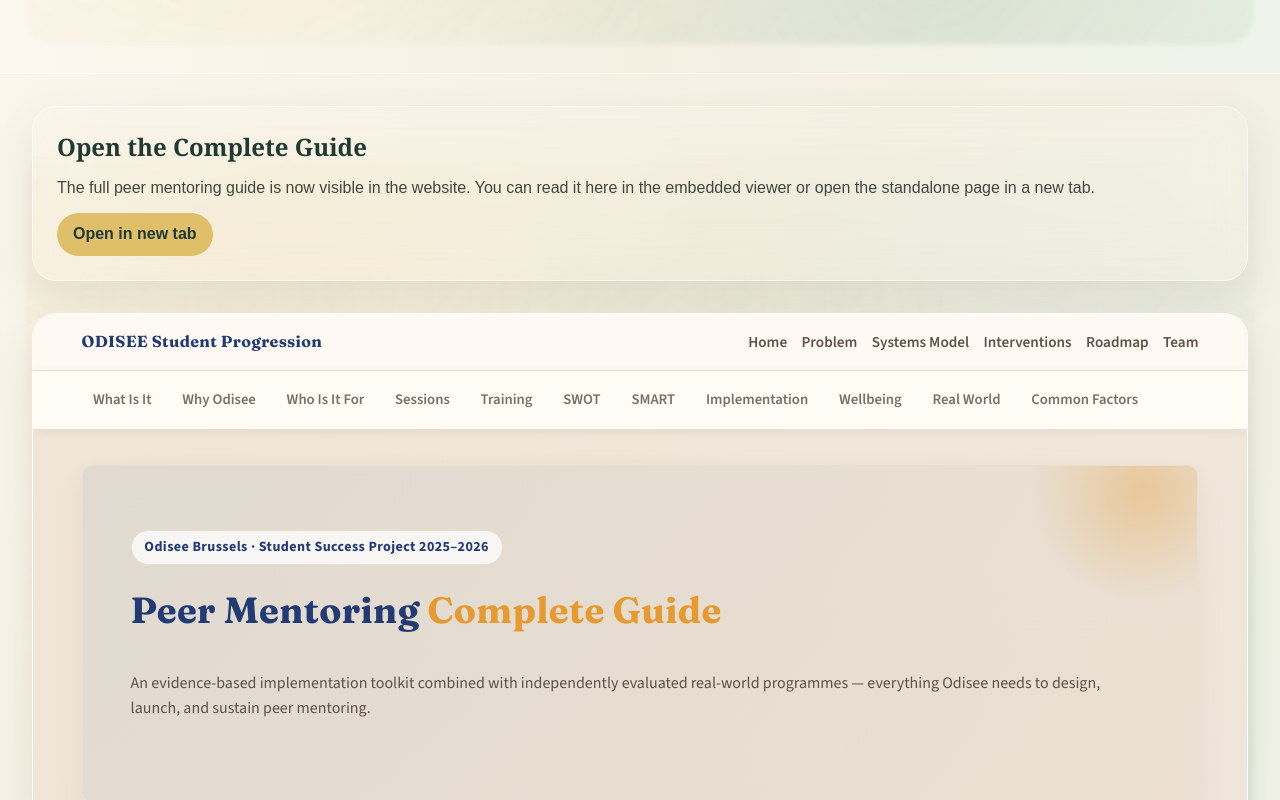
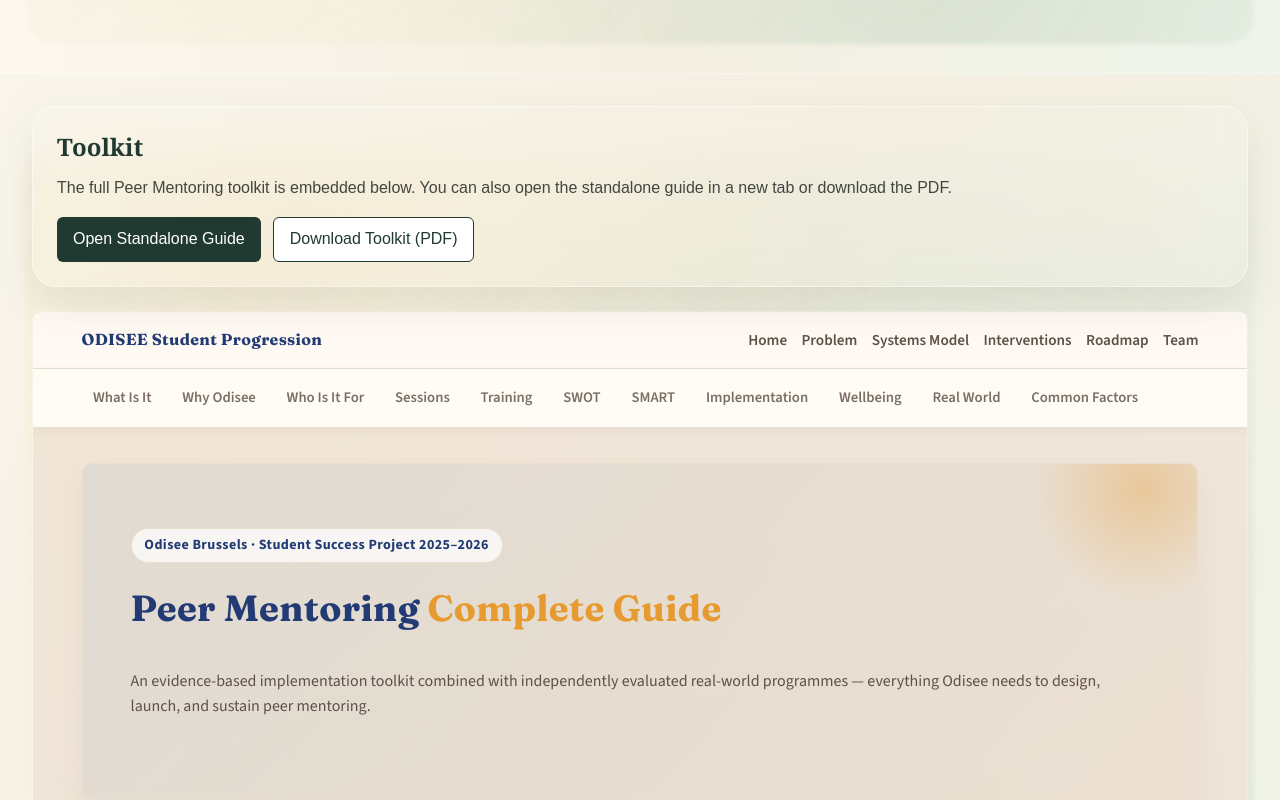
Before and after one commit to ChithraRaniJayaraman/odisee-student-progression, a React (Vite) app: page /#/peer-mentoring-toolkit in a window 1280 px wide. Shown: the part 440-1240 px from the top of the page. Built offline with nearby package versions, Linux system fonts and the light colour scheme.

Commit message:
Embed Peer Mentoring guide and add PDF download link (update only PeerMentoring.jsx)

```diff
--- a/src/pages/PeerMentoring.jsx
+++ b/src/pages/PeerMentoring.jsx
@@ -1,34 +1,37 @@
+import PageHero from '../components/PageHero';
 import Card from '../components/Card';
-import PageHero from '../components/PageHero';
 
 function PeerMentoring() {
-  const guideUrl = '/Peer_Mentoring_Complete_Guide%20(1).html';
+  const guidePath = '/Peer_Mentoring_Complete_Guide (1).html';
+  const pdfPath = '/NEW PEERMENTORING TOOLKIT.pdf';
+  const guideSrc = typeof window !== 'undefined' ? encodeURI(guidePath) : guidePath;
+  const pdfSrc = typeof window !== 'undefined' ? encodeURI(pdfPath) : pdfPath;
 
   return (
     <>
       <PageHero
-        title="Peer Mentoring Complete Guide"
-        subtitle="The full guide is embedded below and also available as a standalone page in this site."
+        title="Peer Mentoring Toolkit"
+        subtitle="Read the complete guide or download the toolkit PDF"
       />
 
       <section className="mx-auto max-w-7xl px-4 py-8 sm:px-6 lg:px-8">
-        <Card title="Open the Complete Guide">
-          <p>
-            The full peer mentoring guide is now visible in the website. You can read it here in the embedded viewer or open the
-            standalone page in a new tab.
-          </p>
-          <p>
-            <a href={guideUrl} target="_blank" rel="noreferrer" className="inline-flex rounded-full bg-gold px-4 py-2 font-semibold text-royal transition hover:bg-gold/90">
-              Open in new tab
+        <Card title="Toolkit">
+          <p className="mb-4">The full Peer Mentoring toolkit is embedded below. You can also open the standalone guide in a new tab or download the PDF.</p>
+          <div className="flex gap-3">
+            <a href={guideSrc} target="_blank" rel="noreferrer" className="inline-flex items-center rounded-md bg-royal px-4 py-2 text-white">
+              Open Standalone Guide
             </a>
-          </p>
+            <a href={pdfSrc} target="_blank" rel="noopener noreferrer" className="inline-flex items-center rounded-md border border-royal px-4 py-2 text-royal bg-white">
+              Download Toolkit (PDF)
+            </a>
+          </div>
         </Card>
 
-        <div className="mt-8 overflow-hidden rounded-3xl border border-white/55 bg-white/70 shadow-soft backdrop-blur-xl">
+        <div className="mt-6 h-[80vh] rounded-lg overflow-hidden border border-white/20">
           <iframe
-            title="Peer Mentoring Complete Guide"
-            src={guideUrl}
-            className="min-h-[90vh] w-full border-0 bg-white"
+            title="Peer Mentoring Toolkit"
+            src={guideSrc}
+            className="w-full h-full"
           />
         </div>
       </section>
```
